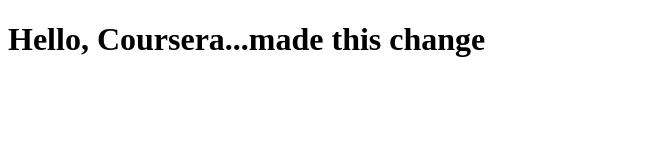
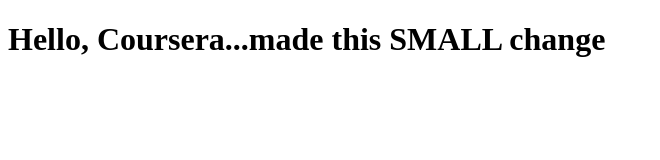
Before and after one commit to pffitz/coursera-test, a plain HTML site: page index.html in a window 1280 px wide. Shown: the whole page, without its empty margins (0-660 px from the left). Drawn offline with Linux system fonts and the light colour scheme.

Commit message:
a SMALL change
a SMALL change to index

```diff
--- a/index.html
+++ b/index.html
@@ -4,7 +4,7 @@
 	<meta charset="utf-8">
 	<meta name="viewport" content="width=device-width, initial-scale=1">
 	<title>Hello Coursera</title>
-	<h1>Hello, Coursera...made this change</h1>
+	<h1>Hello, Coursera...made this SMALL change</h1>
 </head>
 <body>
 
```
